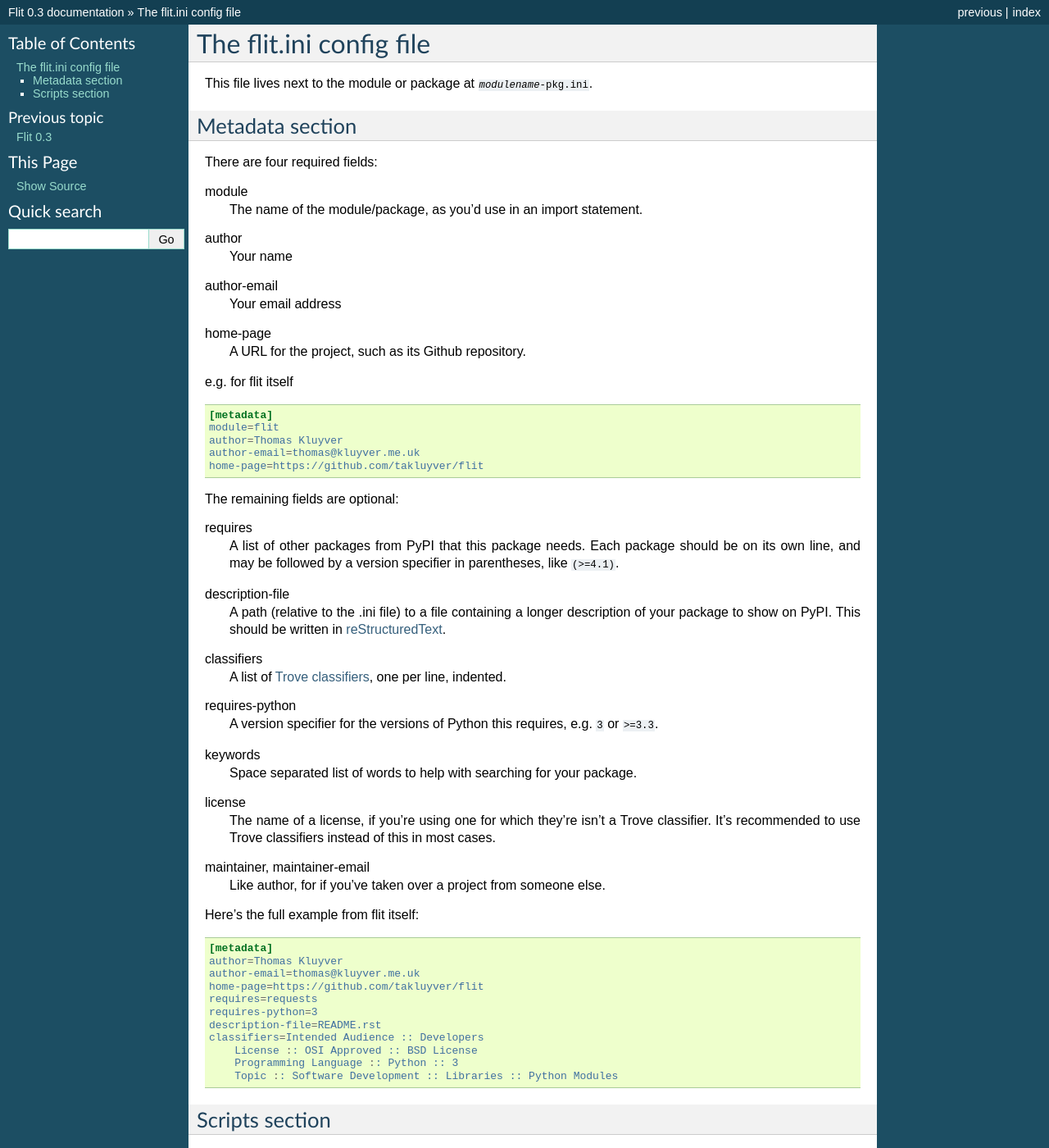
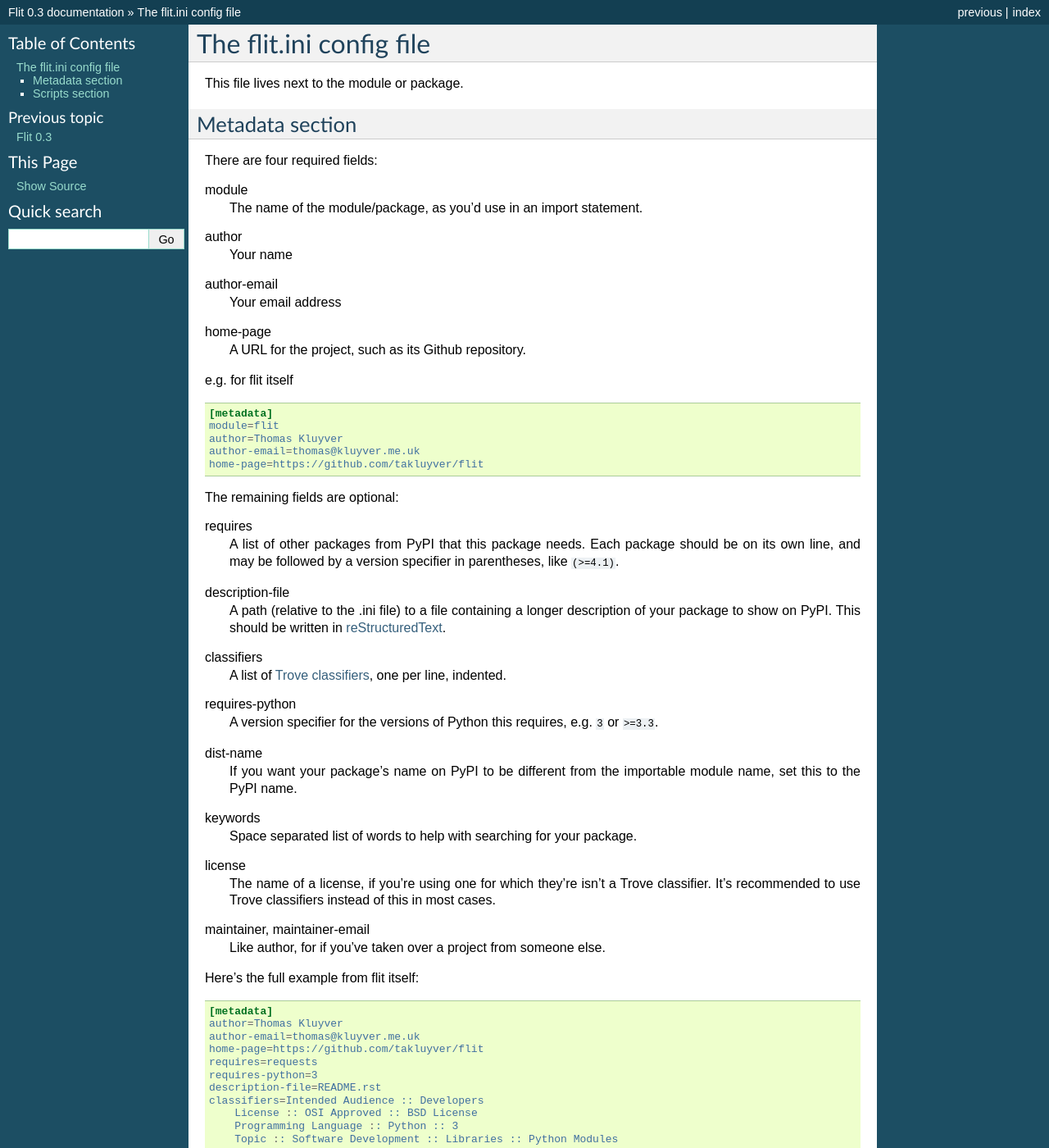
Before and after one commit to pypa/flit, a Sphinx documentation site: the page built from doc/pkg_ini.rst, in a window 1280 px wide and 1400 px high. Shown: the whole window at 82% size. Built offline with Sphinx 7.4.7, drawn with Linux system fonts in a browser that asks for light colours.

Commit message:
Allow specifying a dist-name that doesn't match the module name

```diff
--- a/doc/pkg_ini.rst
+++ b/doc/pkg_ini.rst
@@ -1,7 +1,7 @@
 The flit.ini config file
 ========================
 
-This file lives next to the module or package at :file:`{modulename}-pkg.ini`.
+This file lives next to the module or package.
 
 Metadata section
 ----------------
@@ -43,6 +43,9 @@
 requires-python
   A version specifier for the versions of Python this requires, e.g. ``3`` or
   ``>=3.3``.
+dist-name
+  If you want your package's name on PyPI to be different from the importable
+  module name, set this to the PyPI name.
 keywords
   Space separated list of words to help with searching for your package.
 license
```
Also changed, not shown: 3 other files.
